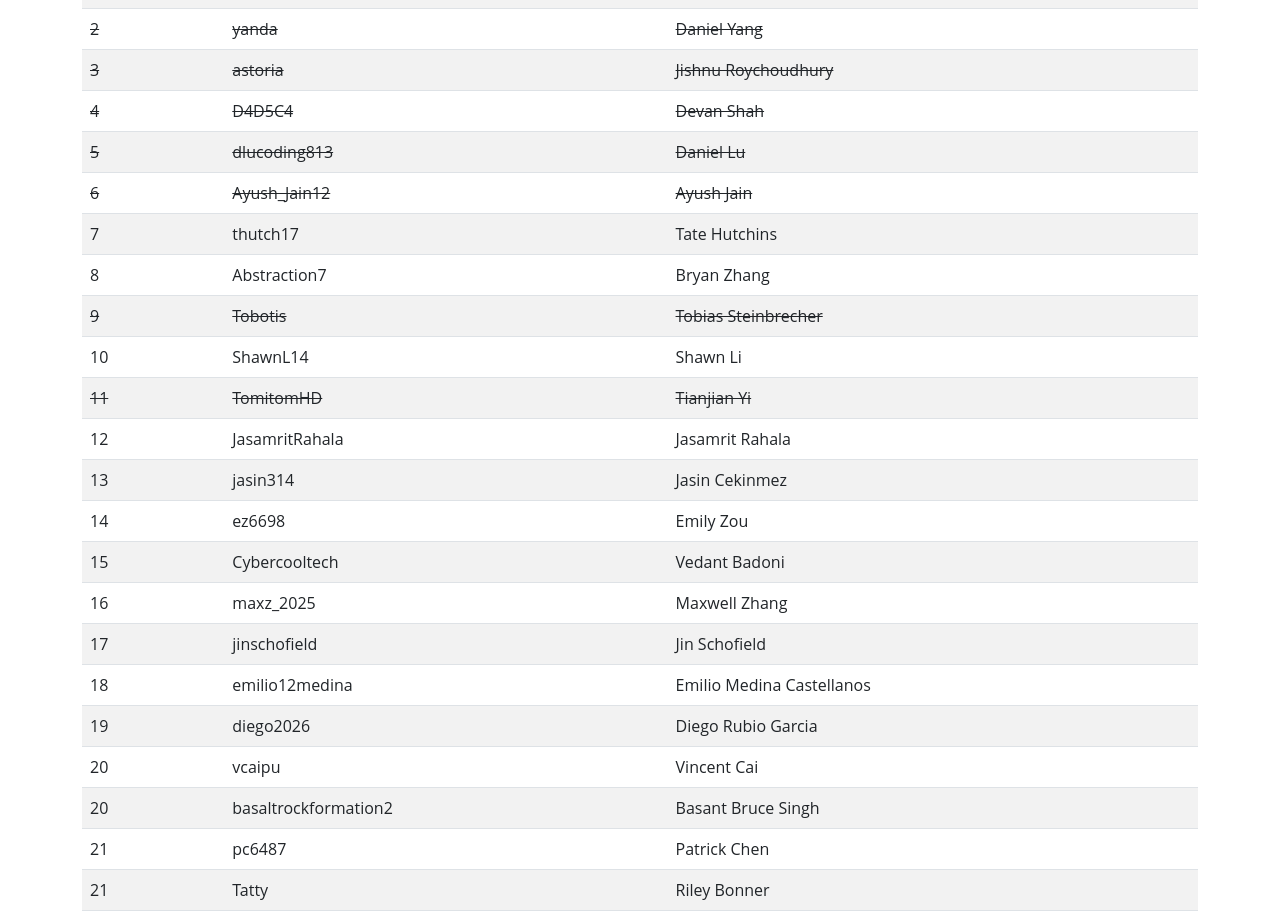
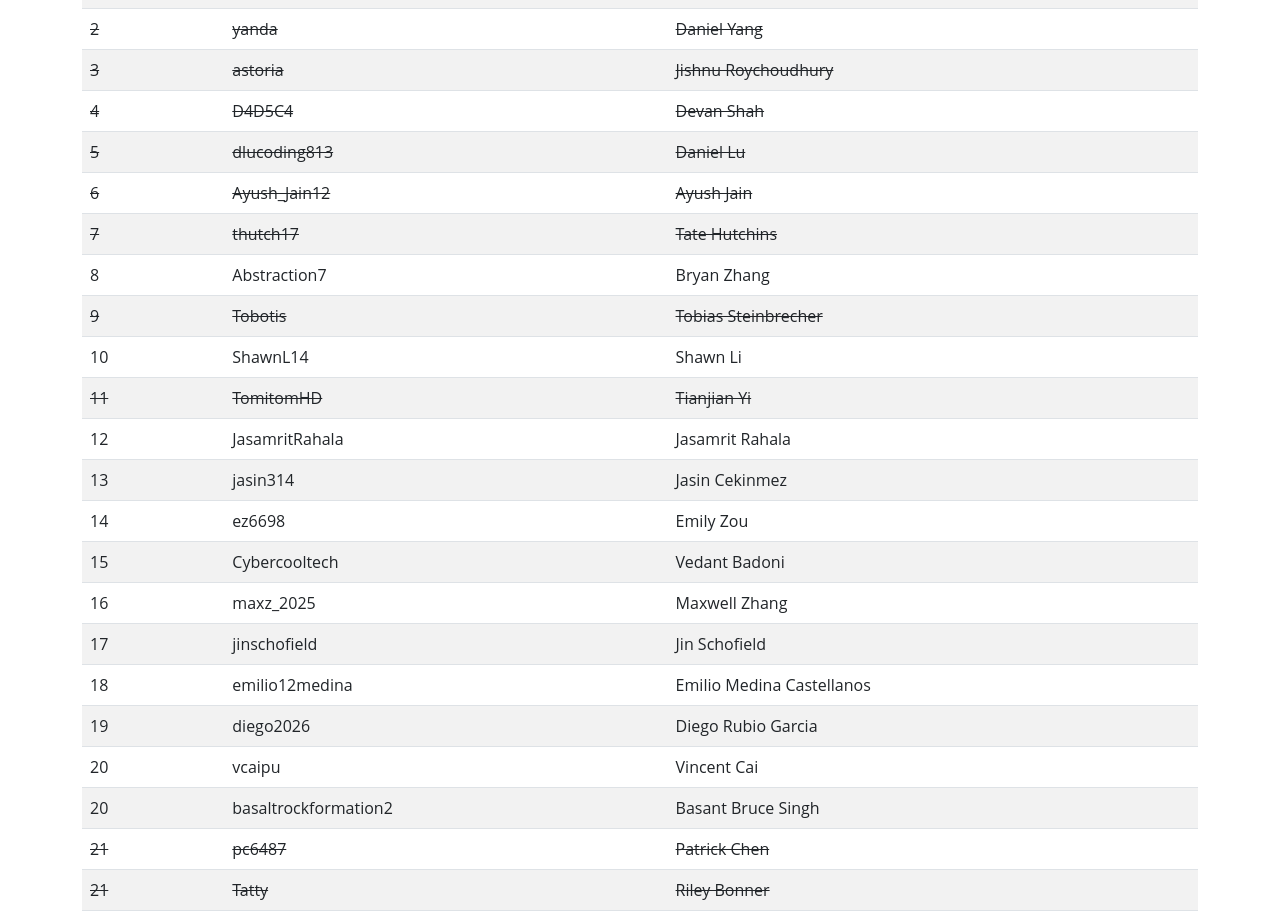
Before and after one commit to Princeton-Competitive-Programming/princeton-competitive-programming, a Jekyll site: the page built from pages/icpc25_pool.md, in a window 1280 px wide. Shown: the part 389-1312 px from the top of the page. Built offline with Jekyll 4.4.1, drawn with Linux system fonts in a browser that asks for light colours; nearby versions of some CDN libraries.

Commit message:
Strike through names of ineligible students in ICPC 2025 results table

```diff
--- a/pages/icpc25_pool.md
+++ b/pages/icpc25_pool.md
@@ -48,7 +48,7 @@ contest, but they are still eligible to be picked into teams for the regional.
       <td>Ayush_Jain12</td>
       <td>Ayush Jain</td>
     </tr>
-    <tr>
+    <tr style="text-decoration: line-through;">
       <td>7</td>
       <td>thutch17</td>
       <td>Tate Hutchins</td>
@@ -123,12 +123,12 @@ contest, but they are still eligible to be picked into teams for the regional.
       <td>basaltrockformation2</td>
       <td>Basant Bruce Singh</td>
     </tr>
-    <tr>
+    <tr style="text-decoration: line-through;">
       <td>21</td>
       <td>pc6487</td>
       <td>Patrick Chen</td>
     </tr>
-    <tr>
+    <tr style="text-decoration: line-through;">
       <td>21</td>
       <td>Tatty</td>
       <td>Riley Bonner</td>
```
